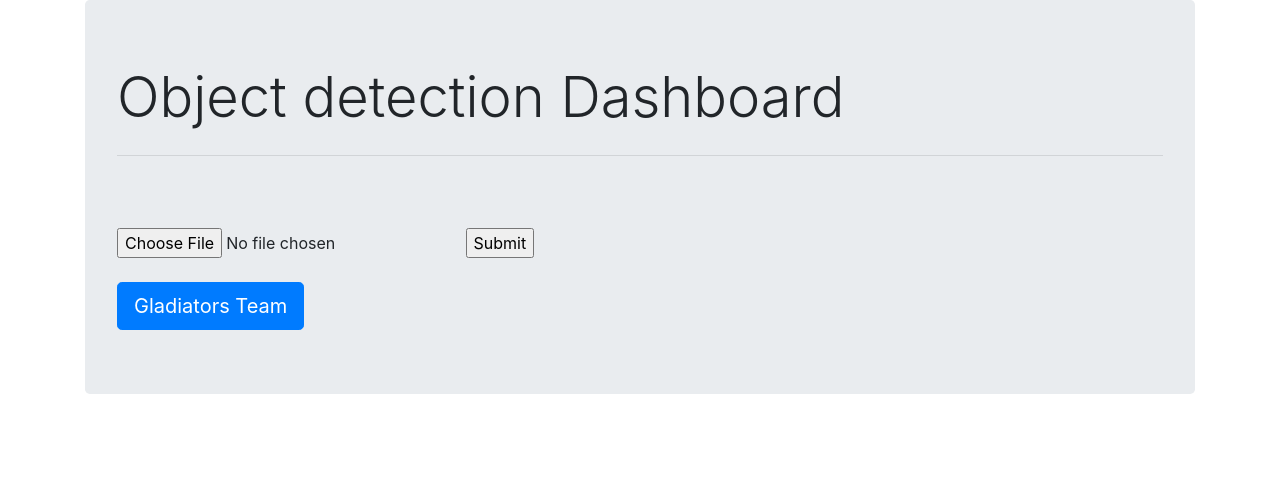
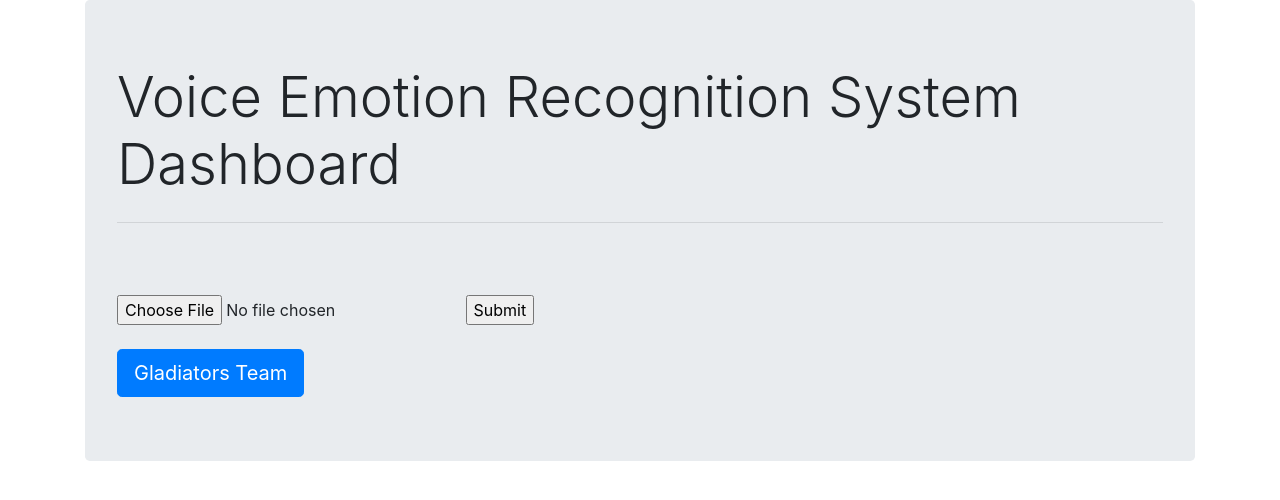
Before and after one commit to GhazouaniSami10/Heraku, a Flask app: page / in a window 1280 px wide. Shown: the part 56-556 px from the top of the page. Run offline with Flask 2, Linux system fonts and the light colour scheme; some libraries are stand-ins or nearby versions.

Commit message:
Update home.html

```diff
--- a/templates/home.html
+++ b/templates/home.html
@@ -3,7 +3,7 @@
 {% include "header.html" %}
 
 <div class="jumbotron">
-        <h1 class="display-4"> Object detection Dashboard </h1>
+        <h1 class="display-4"> Voice Emotion Recognition System Dashboard </h1>
         <hr class="my-4">
 		<br><br>
       <form action = "/" method = "POST"
```
